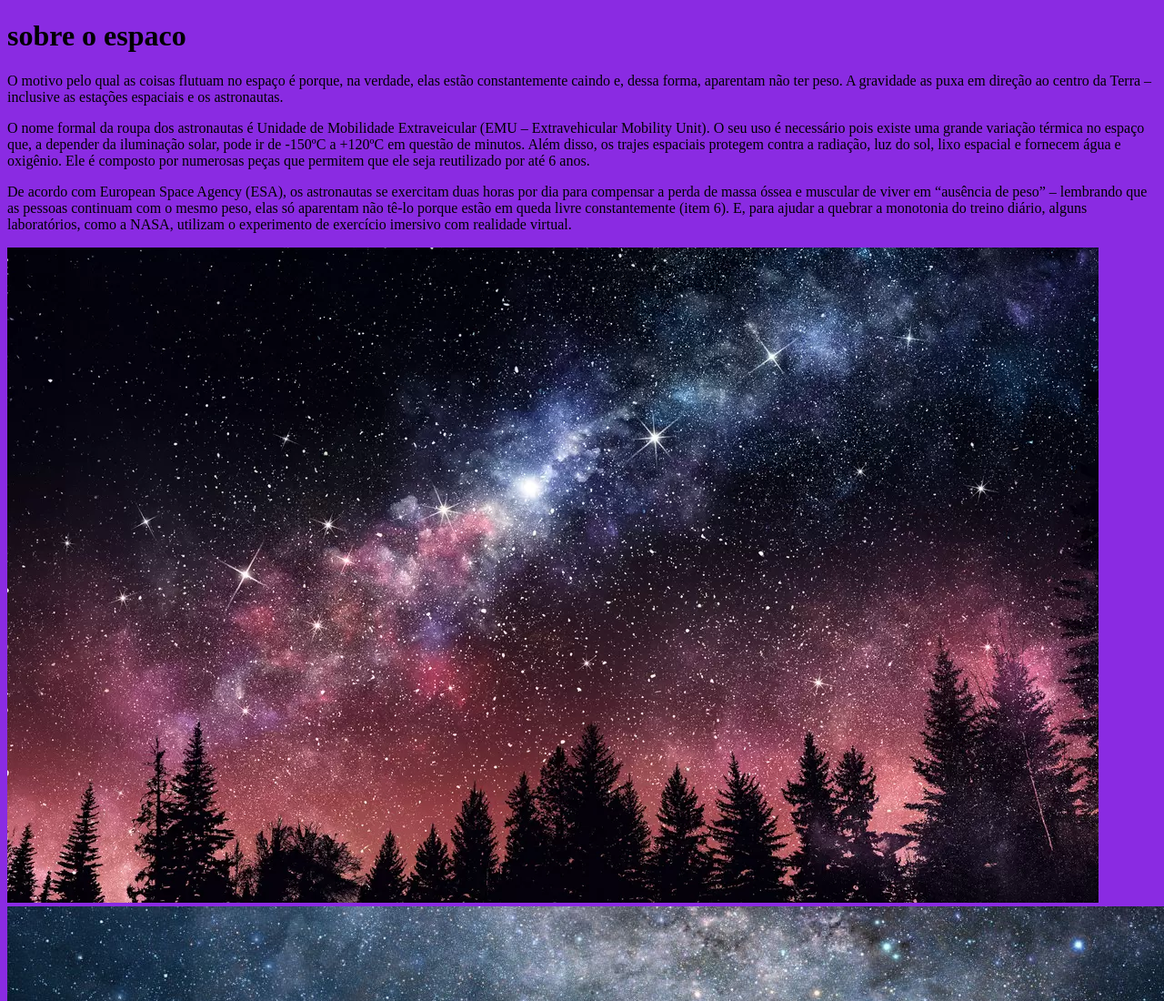
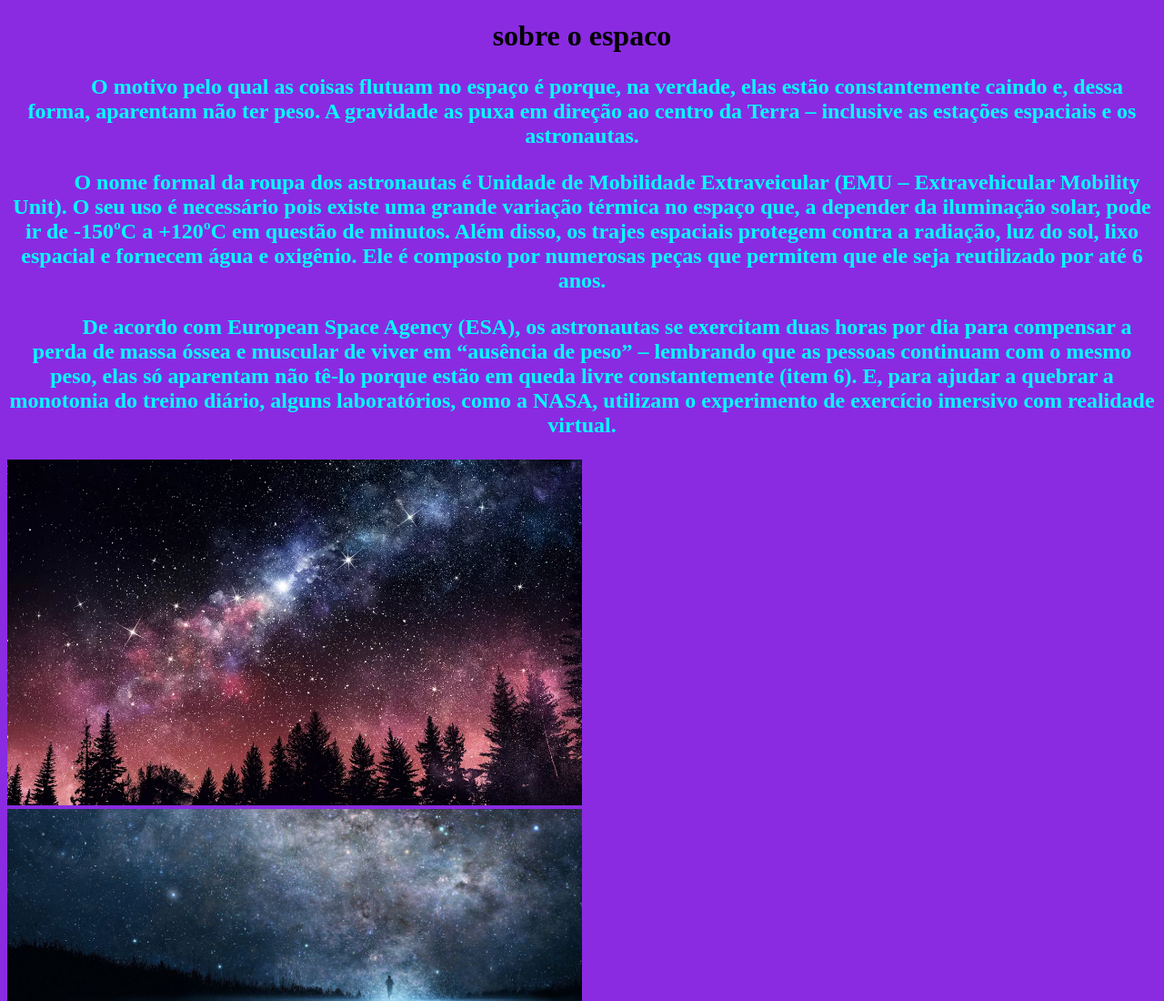
Before and after one commit to projesilvestrini/prova-, a plain HTML site: page index.html in a window 1280 px wide. Shown: the top 1100 px of the page at 91% size. Drawn offline with Linux system fonts and the light colour scheme.

Commit message:
Add files via upload

```diff
--- a/css/estilo.css
+++ b/css/estilo.css
@@ -1,3 +1,19 @@
 body{
     background-color: blueviolet;
 }
+h1{
+    text-align: center;
+}
+
+
+img{
+    width: 50%;
+
+}
+p{
+    color: aqua;
+    font-size: 1.5em;
+    text-align: center;
+    font-weight: bold;
+    text-indent: 55px;
+}
```
